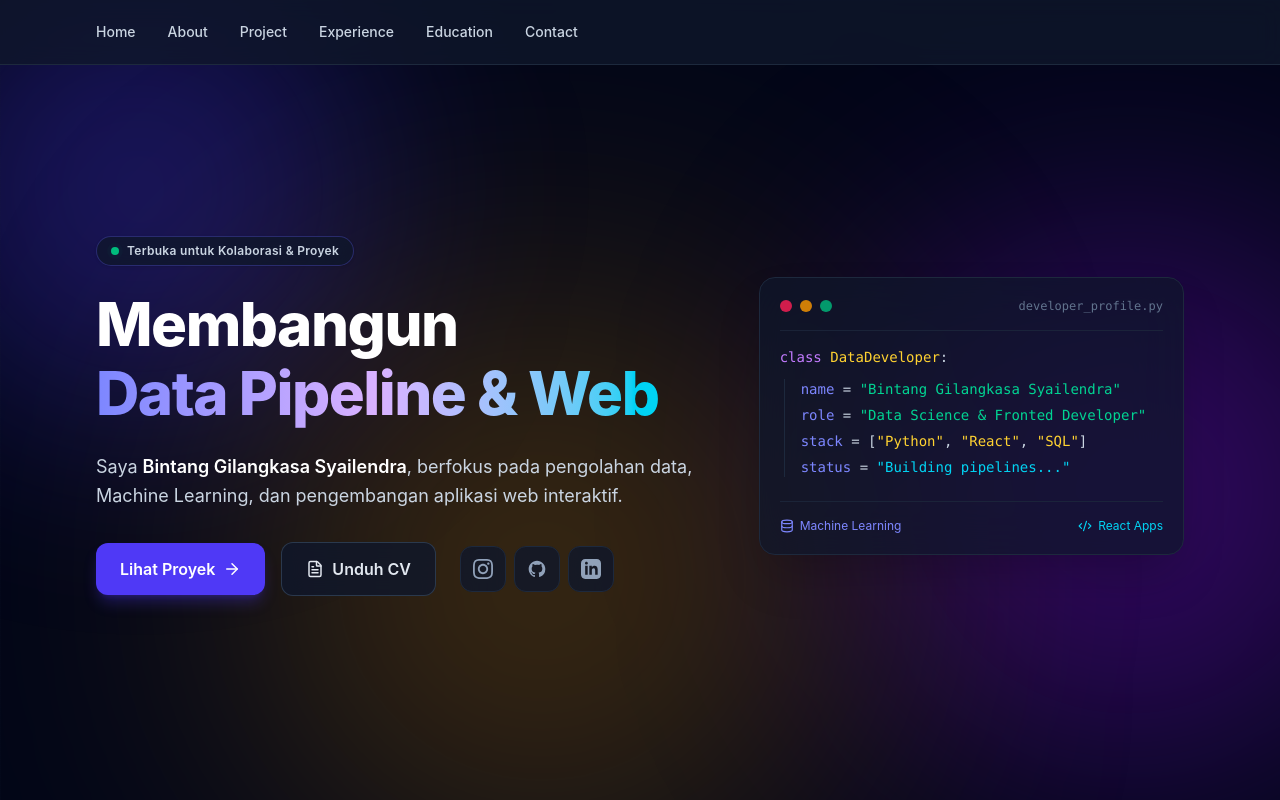
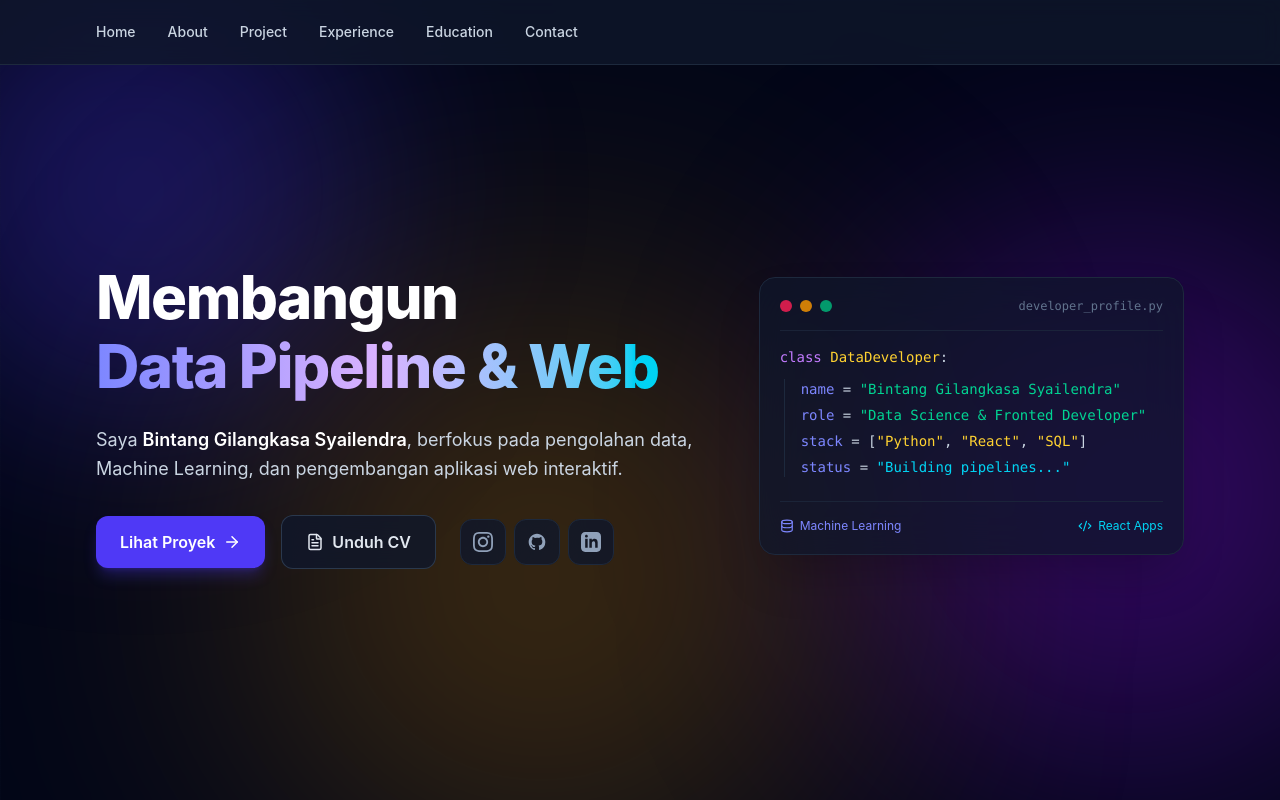
Before and after one commit to BintangGilangkasa/angkasa-semesta, a React (Vite) app: page / in a window 1280 px wide. Shown: the top 800 px of the page. Built offline with nearby package versions, Linux system fonts and the light colour scheme.

Commit message:
update herosection

```diff
--- a/src/components/sections/HeroSection.jsx
+++ b/src/components/sections/HeroSection.jsx
@@ -11,15 +11,6 @@
 
           {/* KOLOM KIRI: TEKS & CTA */}
           <div className="lg:col-span-7 space-y-6 text-center lg:text-left">
-            <div className="inline-flex items-center gap-2 px-3.5 py-1.5 rounded-full bg-slate-900/80 border border-indigo-500/30 backdrop-blur-md shadow-sm">
-              <span className="relative flex h-2 w-2">
-                <span className="animate-ping absolute inline-flex h-full w-full rounded-full bg-emerald-400 opacity-75"></span>
-                <span className="relative inline-flex rounded-full h-2 w-2 bg-emerald-500"></span>
-              </span>
-              <span className="text-xs font-semibold text-slate-300 tracking-wide">
-                Terbuka untuk Kolaborasi & Proyek
-              </span>
-            </div>
 
             <h1 className="text-4xl sm:text-6xl font-extrabold tracking-tight leading-[1.15]">
               Membangun <br />
```
